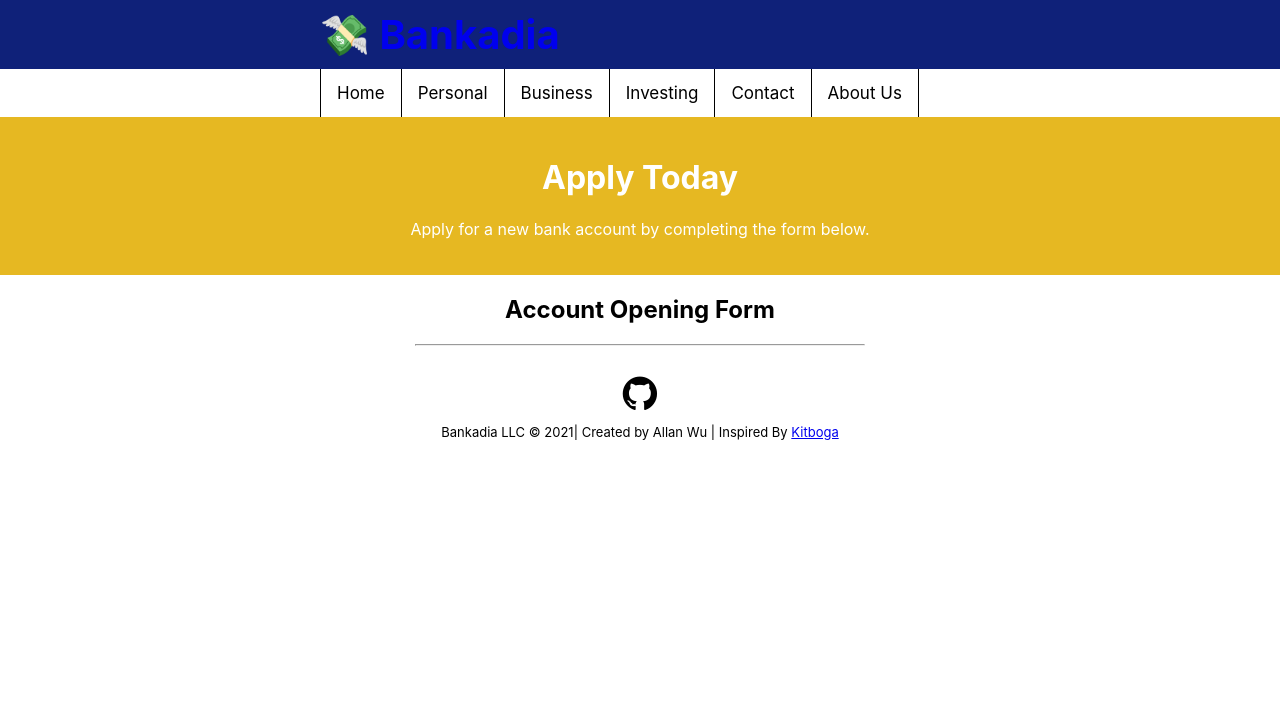
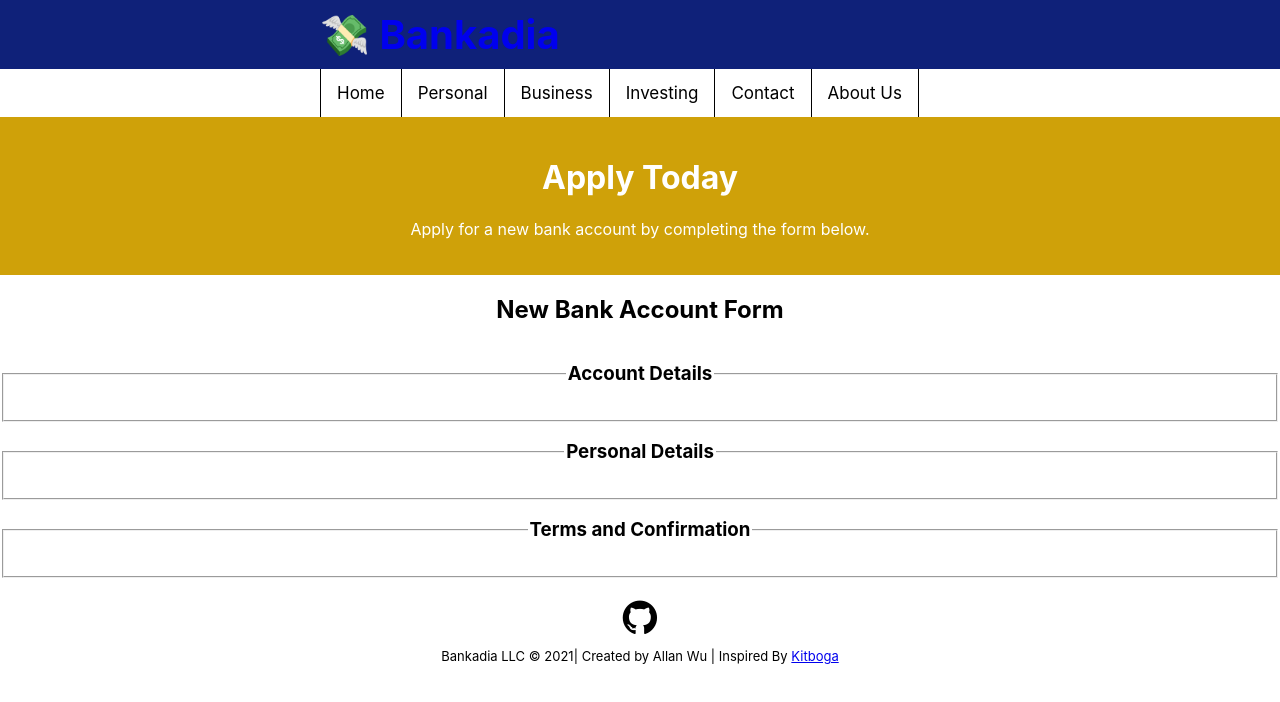
Before and after one commit to ywuhub/Bankadia, a React (Create React App) app: page /register in a window 1280 px wide. Shown: the top 702 px of the page. Built offline with nearby package versions, Linux system fonts and the light colour scheme.

Commit message:
Progress: Starting Registration Form

```diff
--- a/src/registration.css
+++ b/src/registration.css
@@ -1,6 +1,6 @@
 .register-header {
     text-align: center;
-    background-color: rgb(230, 184, 34);
+    background-color: rgb(207, 161, 9);
     color: white;
     padding: 20px;
 }
@@ -11,4 +11,9 @@
 
 .register-line {
     width: 35%;
+    margin-bottom: 40px;
 }
+
+#prefix {
+    width: 40px;
+}
--- a/src/registration.js
+++ b/src/registration.js
@@ -11,8 +11,22 @@ function Register() {
 
             <div class="register-form">
                 <form>
-                    <h2>Account Opening Form</h2>
-                    <hr class="register-line"></hr>
+                    <h2>New Bank Account Form</h2>
+                    <fieldset>
+                        <legend>
+                            <h3>Account Details</h3>
+                        </legend>
+                    </fieldset>
+                    <fieldset>
+                        <legend>
+                            <h3>Personal Details</h3>
+                        </legend>
+                    </fieldset>
+                    <fieldset>
+                        <legend>
+                            <h3>Terms and Confirmation</h3>
+                        </legend>
+                    </fieldset>
                 </form>
             </div>
         </div>
```
Also changed, not shown: 1 other file (tests, documents, lock files or other folders).
